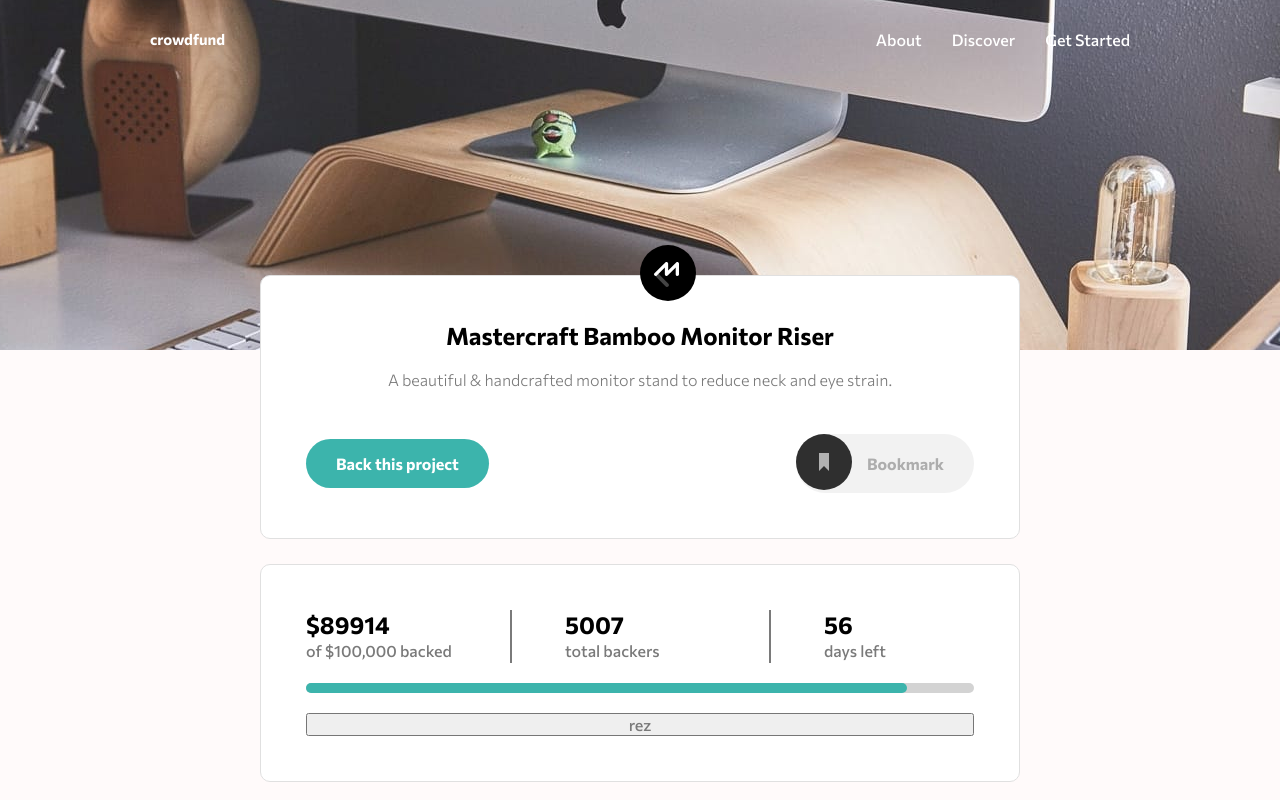
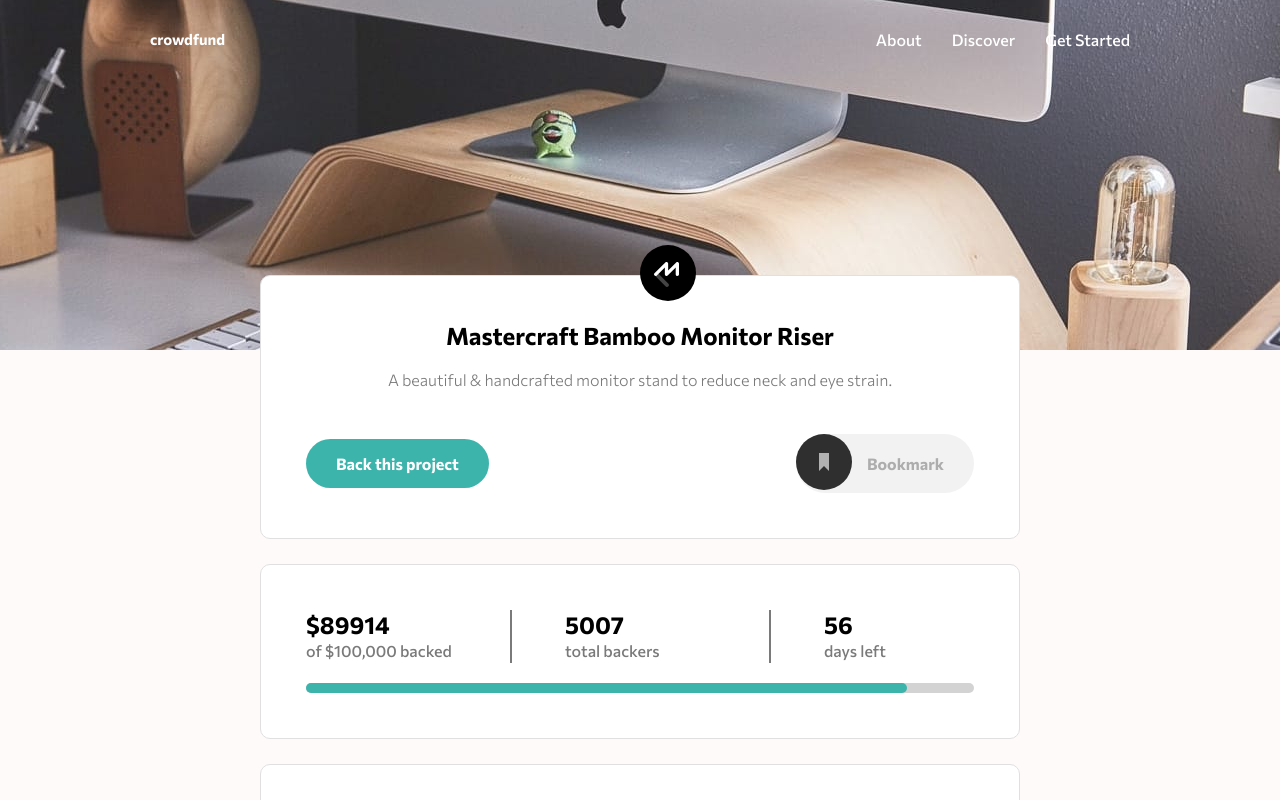
Before and after one commit to leopaul29/frontendmentor-crowdfunding-product-page, a React (Create React App) app: page / in a window 1280 px wide. Shown: the top 800 px of the page. Built offline with nearby package versions, Linux system fonts and the light colour scheme.

Commit message:
test: rm test button

```diff
--- a/src/App.js
+++ b/src/App.js
@@ -44,7 +44,7 @@ export default function App() {
       <Nav />
       <main className="main">
         <Header btntoggleModal={btntoggleModal} />
-        <Stats increaseTotalBacked={increaseTotalBacked} {...state} />
+        <Stats {...state} />
         <Project btntoggleModal={btntoggleModal} />
       </main>
 
--- a/src/components/Stats.js
+++ b/src/components/Stats.js
@@ -3,7 +3,6 @@ import "../styles/Stats.css";
 
 export default function Stats(props) {
   const {
-    increaseTotalBacked,
     totalBacked,
     totalToBack,
     totalBackers,
@@ -44,7 +43,6 @@ export default function Stats(props) {
       <div className="progress progress-grey">
         <div className="progress progress-primary" style={progressStyle}></div>
       </div>
-      <button onClick={increaseTotalBacked}>rez</button>
     </div>
   );
 }
```
